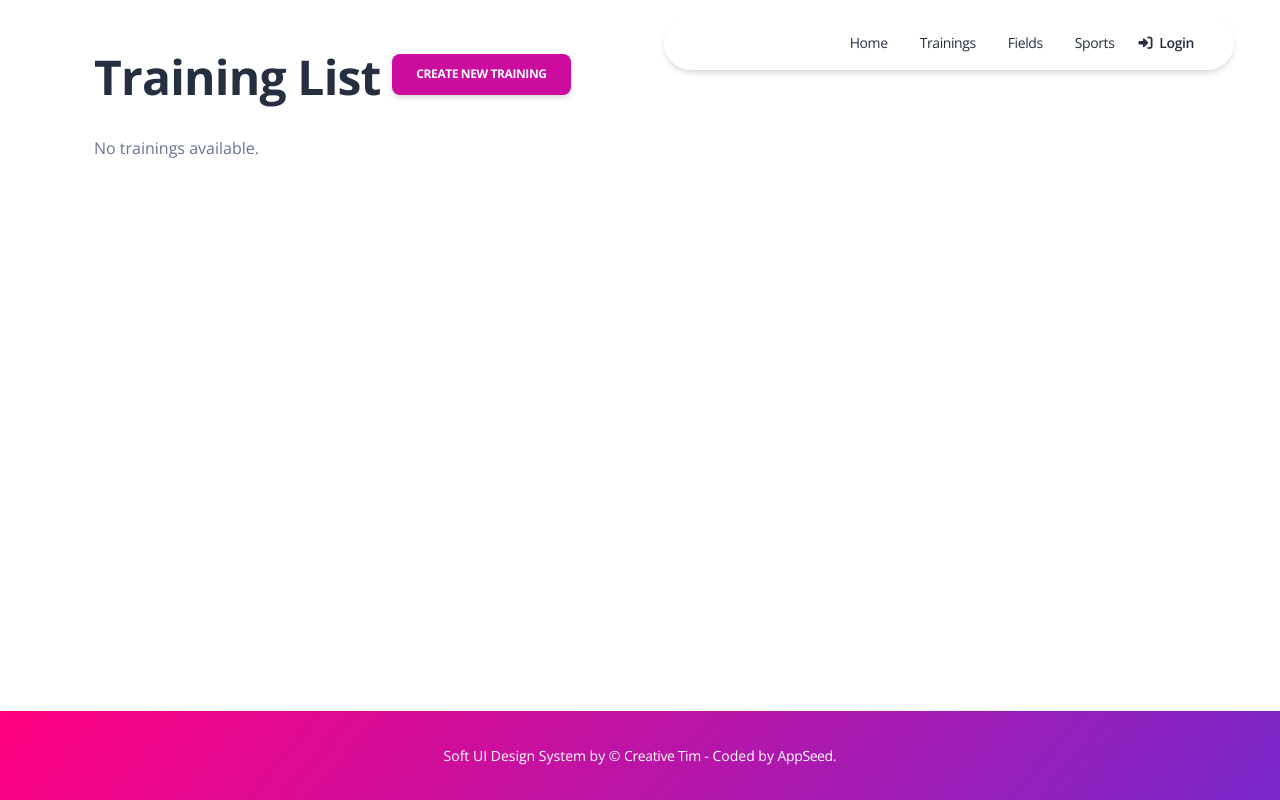
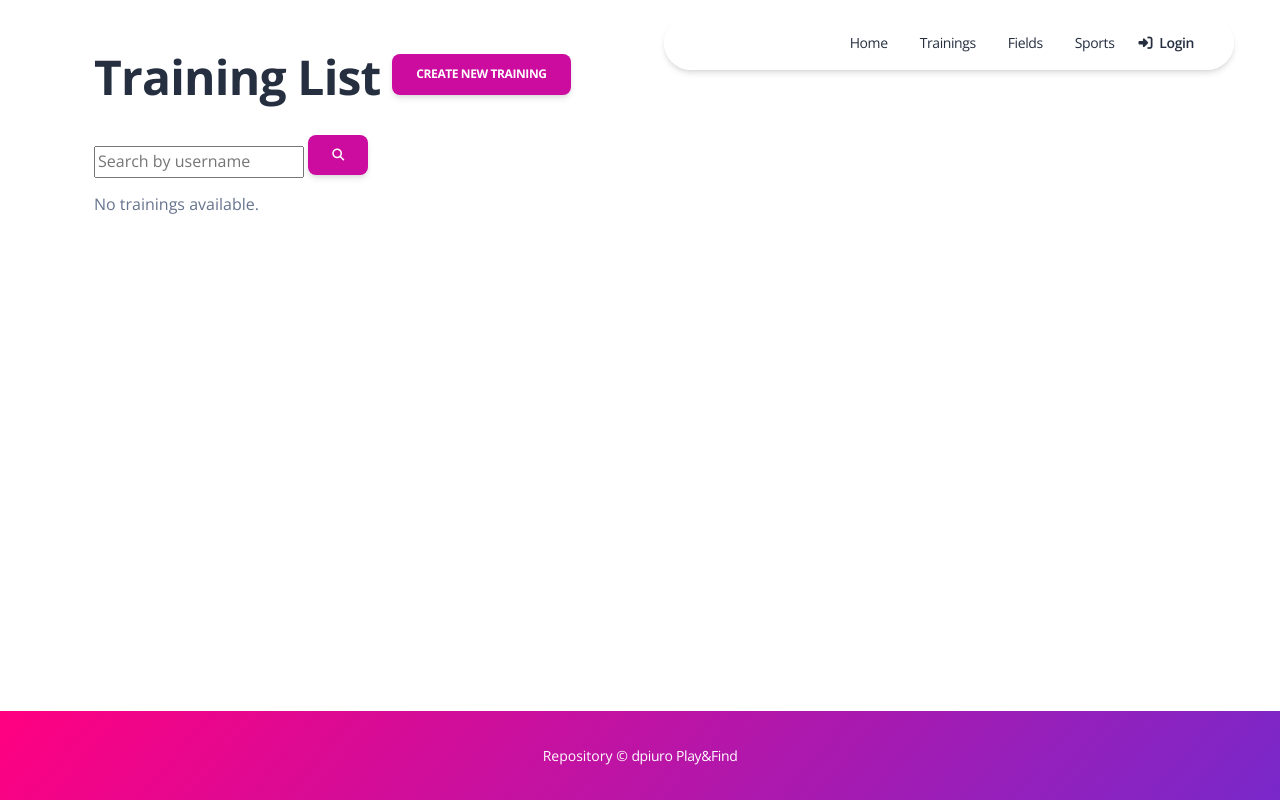
Before and after one commit to dpiuro/play-find, a Django app: page /trainings/ in a window 1280 px wide. Run offline with Django 5.2, Linux system fonts and the light colour scheme; data that the repository does not hold is empty; some libraries are stand-ins or nearby versions.

Commit message:
Update footer, add search to Training list, add styles to login and sign-up

```diff
--- a/sports/views.py
+++ b/sports/views.py
@@ -3,6 +3,7 @@ from django.contrib.auth.decorators import login_required
 from django.contrib.auth.forms import UserCreationForm
 from django.contrib.auth.mixins import LoginRequiredMixin
 from django.contrib.auth.models import User
+from django.core.paginator import Paginator
 from django.db.models import Q
 from django.shortcuts import render, get_object_or_404, redirect
 from django.urls import reverse_lazy
@@ -60,6 +61,7 @@ class FieldListView(generic.ListView):
     model = Field
     template_name = "field/field_list.html"
     context_object_name = "fields"
+    paginate_by = 5
 
 
 class FieldCreateView(generic.CreateView):
@@ -92,6 +94,7 @@ class SportListView(generic.ListView):
     model = Sport
     template_name = "sport/sport_list.html"
     context_object_name = "sports"
+    paginate_by = 5
 
 class SportCreateView(generic.CreateView):
     model = Sport
@@ -148,11 +151,22 @@ def toggle_training_subscription(request, pk):
 
     return redirect('training-list')
 
+
 def search_trainings(request):
     query = request.GET.get('q')
-    trainings = Training.objects.filter(Q(sport__name__icontains=query))
-    return render(request, 'training/training_search_results.html', {'trainings': trainings})
 
+    # Фільтруємо тренування за запитом або показуємо всі
+    trainings = Training.objects.filter(Q(sport__name__icontains=query)) if query else Training.objects.all()
+
+    # Додаємо пагінацію
+    paginator = Paginator(trainings, 8)  # 8 - кількість елементів на сторінку
+    page_number = request.GET.get('page')
+    page_obj = paginator.get_page(page_number)
+
+    return render(request, 'training/training_list.html', {
+        'trainings': page_obj,  # Передаємо сторінковий об'єкт
+        'query': query
+    })
 
 def register(request):
     if request.method == 'POST':
--- a/templates/includes/footer.html
+++ b/templates/includes/footer.html
@@ -4,8 +4,9 @@
       <div class="col-12">
         <div class="text-center">
           <p class="my-4 text-sm">
-            Soft UI Design System by &copy; <a target="_blank" href="https://bit.ly/3fKQZaL" class="text-white" target="_blank">Creative Tim</a>
-            - Coded by <a target="_blank" href="https://appseed.us" class="text-white" target="_blank">AppSeed</a>.
+            Repository &copy; <a target="_blank" href="https://bit.ly/3fKQZaL" class="text-white" target="_blank">dpiuro</a>
+            <a target="_blank" href="https://github.com/dpiuro/play-find" class="text-white" target="_blank">Play&Find</a>
+
           </p>
         </div>
       </div>
--- a/templates/layouts/base_presentation.html
+++ b/templates/layouts/base_presentation.html
@@ -19,6 +19,7 @@ Coded by www.creative-tim.com
   <meta name="viewport" content="width=device-width, initial-scale=1, shrink-to-fit=no">
 
   <link href="{{ ASSETS_ROOT }}/css/main.css" rel="stylesheet">
+  <link rel="stylesheet" href="https://cdnjs.cloudflare.com/ajax/libs/font-awesome/6.0.0-beta3/css/all.min.css">
   <link href="https://cdn.jsdelivr.net/npm/bootstrap@5.3.0-alpha1/dist/css/bootstrap.min.css" rel="stylesheet">
   <link rel="apple-touch-icon" sizes="76x76" href="{{ ASSETS_ROOT }}/img/apple-icon.png">
   <link rel="icon" type="image/png" href="{{ ASSETS_ROOT }}/img/favicon.png">
--- a/templates/sport/sport_list.html
+++ b/templates/sport/sport_list.html
@@ -38,6 +38,9 @@
         {% endfor %}
       </tbody>
     </table>
+      <div class="d-flex justify-content-center mt-4">
+      {% include 'includes/pagination.html' %}
+    </div>
     {% else %}
     <p>No sports available.</p>
     {% endif %}
--- a/templates/training/training_list.html
+++ b/templates/training/training_list.html
@@ -8,6 +8,14 @@
         Create New Training
       </a>
     </h1>
+
+    <!-- Форма пошуку -->
+    <form method="GET">
+    <input type="text" name="q" placeholder="Search by username" value="{{ request.GET.q }}">
+    <button type="submit" class="btn btn-primary">
+      <i class="fa-solid fa-magnifying-glass"></i>
+    </button>
+  </form>
 
     {% if trainings %}
     <table class="table table-striped">
@@ -22,15 +30,12 @@
       <tbody>
       {% for training in trainings %}
         <tr>
-          <!-- Додаємо посилання на сторінку деталей тренування -->
-          <td>
-            <a href="{% url 'training-detail' training.pk %}">{{ training.sport.name }}</a>
-          </td>
+          <td><a href="{% url 'training-detail' training.pk %}">{{ training.sport.name }}</a></td>
           <td>{{ training.field.name }}</td>
           <td>{{ training.datetime }}</td>
           <td>
-            <a href="{% url 'training-update' training.pk %}" class="btn btn-group-lg ">Edit</a>
-            <a href="{% url 'training-delete' training.pk %}" class="btn btn btn-primary">Delete</a>
+            <a href="{% url 'training-update' training.pk %}" class="btn btn-group-lg">Edit</a>
+            <a href="{% url 'training-delete' training.pk %}" class="btn btn-primary">Delete</a>
 
             <form method="post" action="{% url 'training-subscribe' training.pk %}" style="display: inline;">
               {% csrf_token %}
@@ -48,7 +53,7 @@
       </tbody>
     </table>
 
-    <!-- Додаємо підключення файла пагінації -->
+    <!-- Додаємо пагінацію -->
     <div class="d-flex justify-content-center mt-4">
       {% include 'includes/pagination.html' %}
     </div>
```
Also changed, not shown: templates/field/field_list.html (+8 -2 lines), templates/includes/pagination.html (+4 -7 lines), templates/training/training_form.html (+28 -7 lines).
